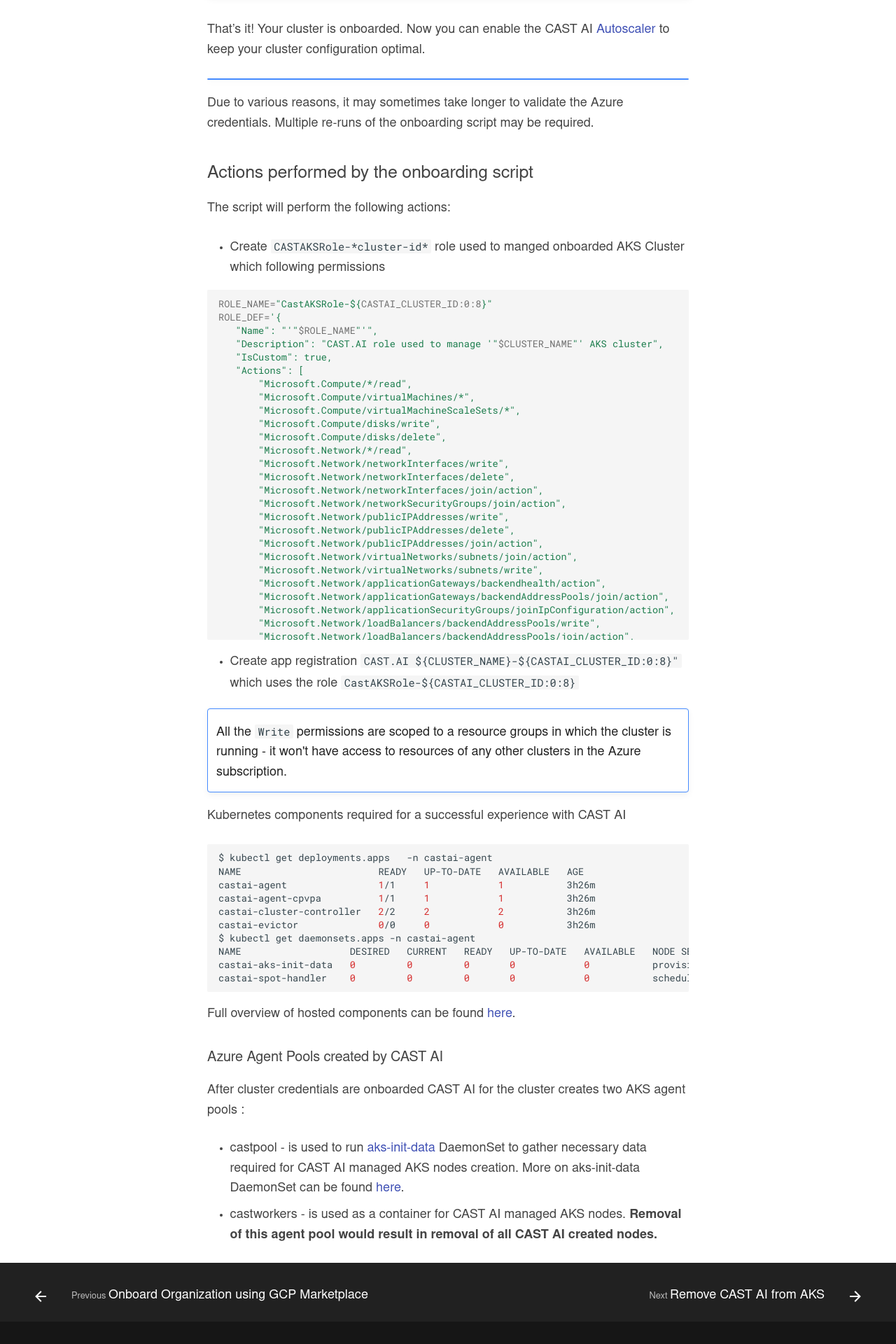
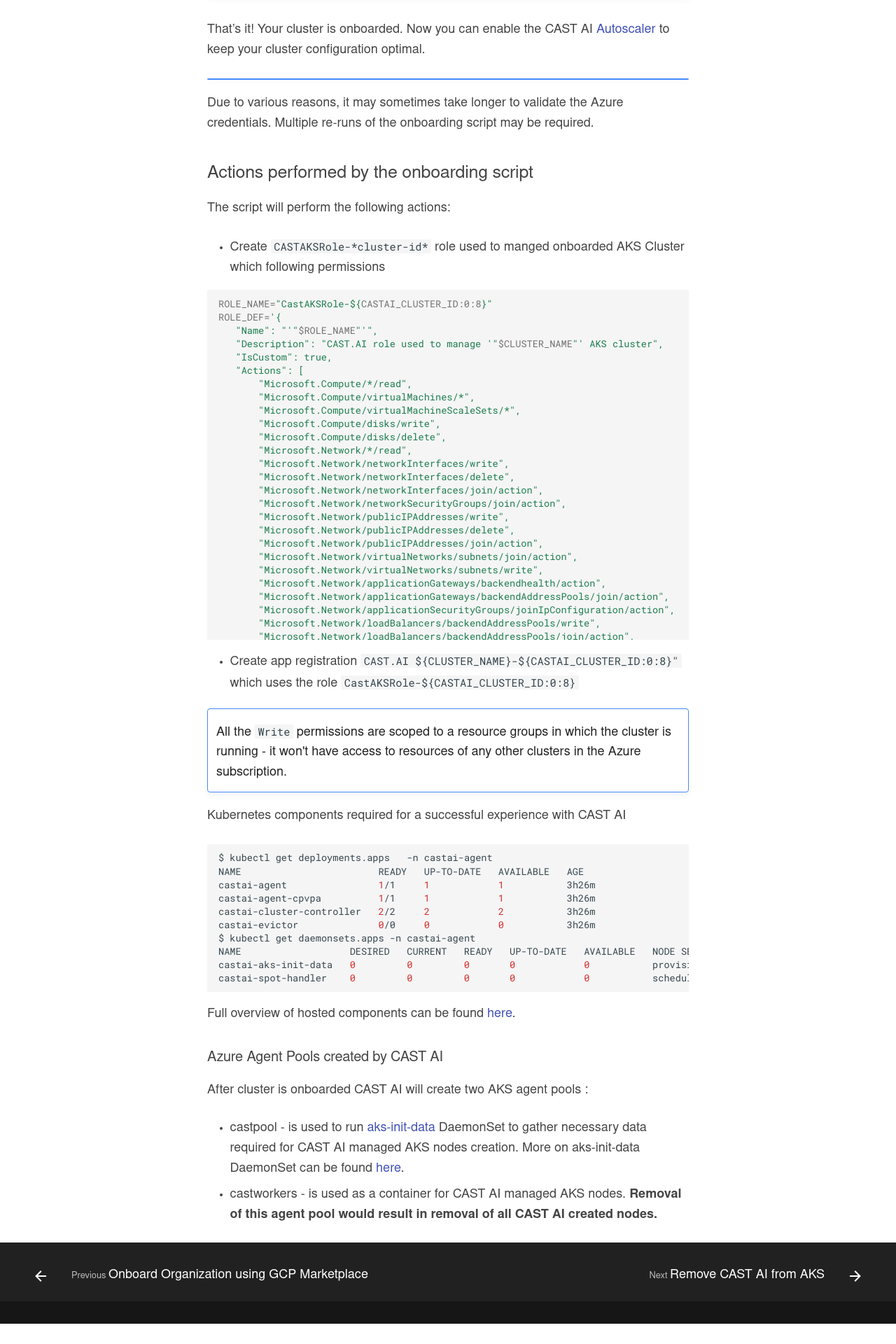
Before and after one commit to castai/docs, an MkDocs documentation site: the page built from docs/getting-started/aks/aks.md, in a window 1280 px wide. Shown: the part 2587-4507 px from the top of the page at 70% size. Built offline with MkDocs 1.6.1 and Material for MkDocs 9.7.7, drawn with Linux system fonts in a browser that asks for light colours; some web fonts are replaced; after the commit the page ends 4478 px from its top, so only the background shows below that.

Commit message:
Update docs/getting-started/aks/aks.md
Co-authored-by: Tadeuš Varnas <tadeus@cast.ai>

```diff
--- a/docs/getting-started/aks/aks.md
+++ b/docs/getting-started/aks/aks.md
@@ -129,7 +129,7 @@
 
 ### Azure Agent Pools created by CAST AI
 
-After cluster credentials are onboarded CAST AI for the cluster creates two AKS agent pools :
+After cluster is onboarded CAST AI will create two AKS agent pools :
 
 - castpool - is used to run [aks-init-data](https://github.com/castai/cluster-controller/tree/main/aks) DaemonSet to gather necessary data required for CAST AI managed AKS nodes creation. More on aks-init-data DaemonSet can be found [here](../../product-overview/hosted-components.md#phase-2-components-cluster-controller-evictor-spot-handler-aks-init-data).
 - castworkers - is used as a container for CAST AI managed AKS nodes. **Removal of this agent pool would result in removal of all CAST AI created nodes.**
```
